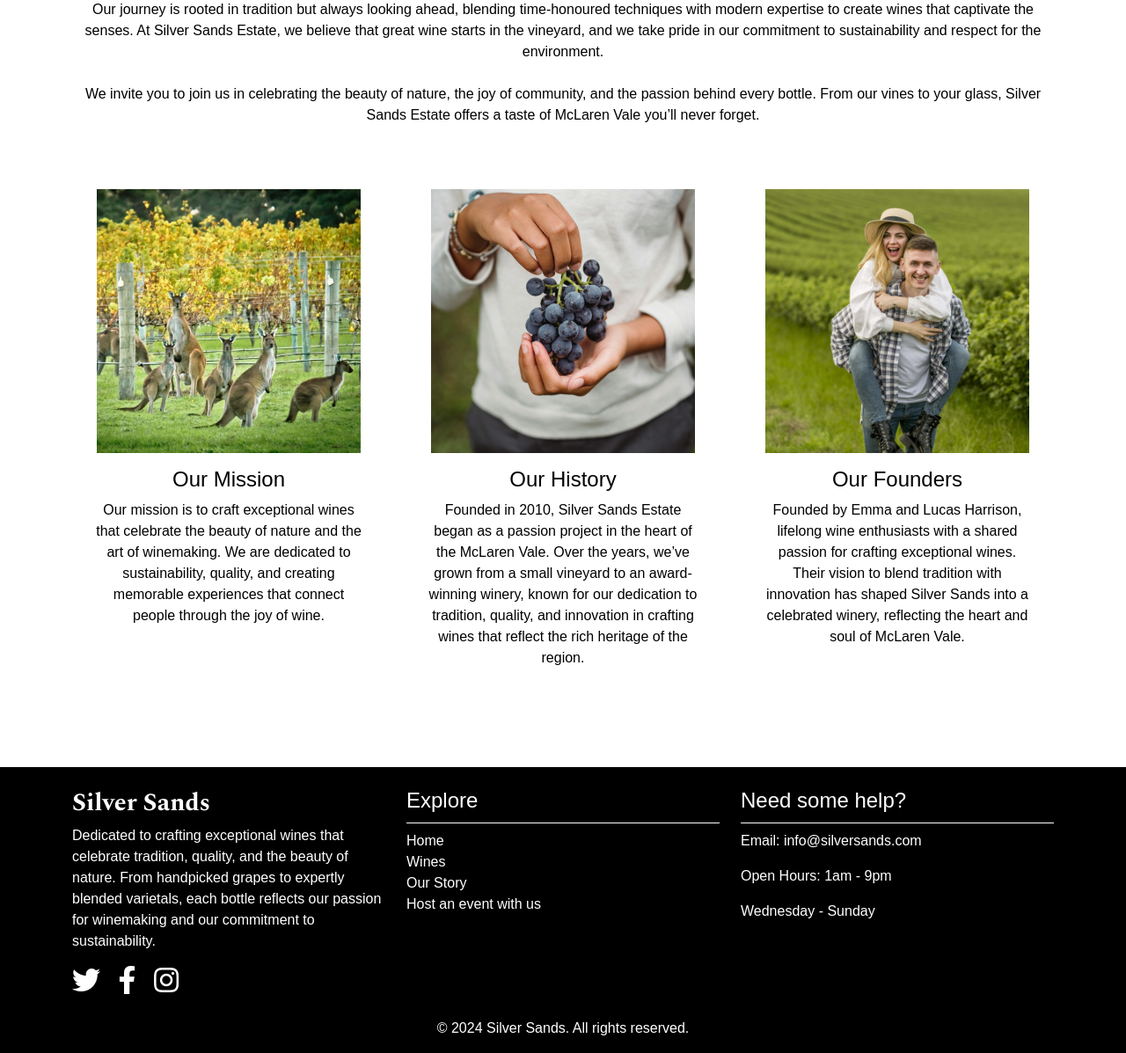
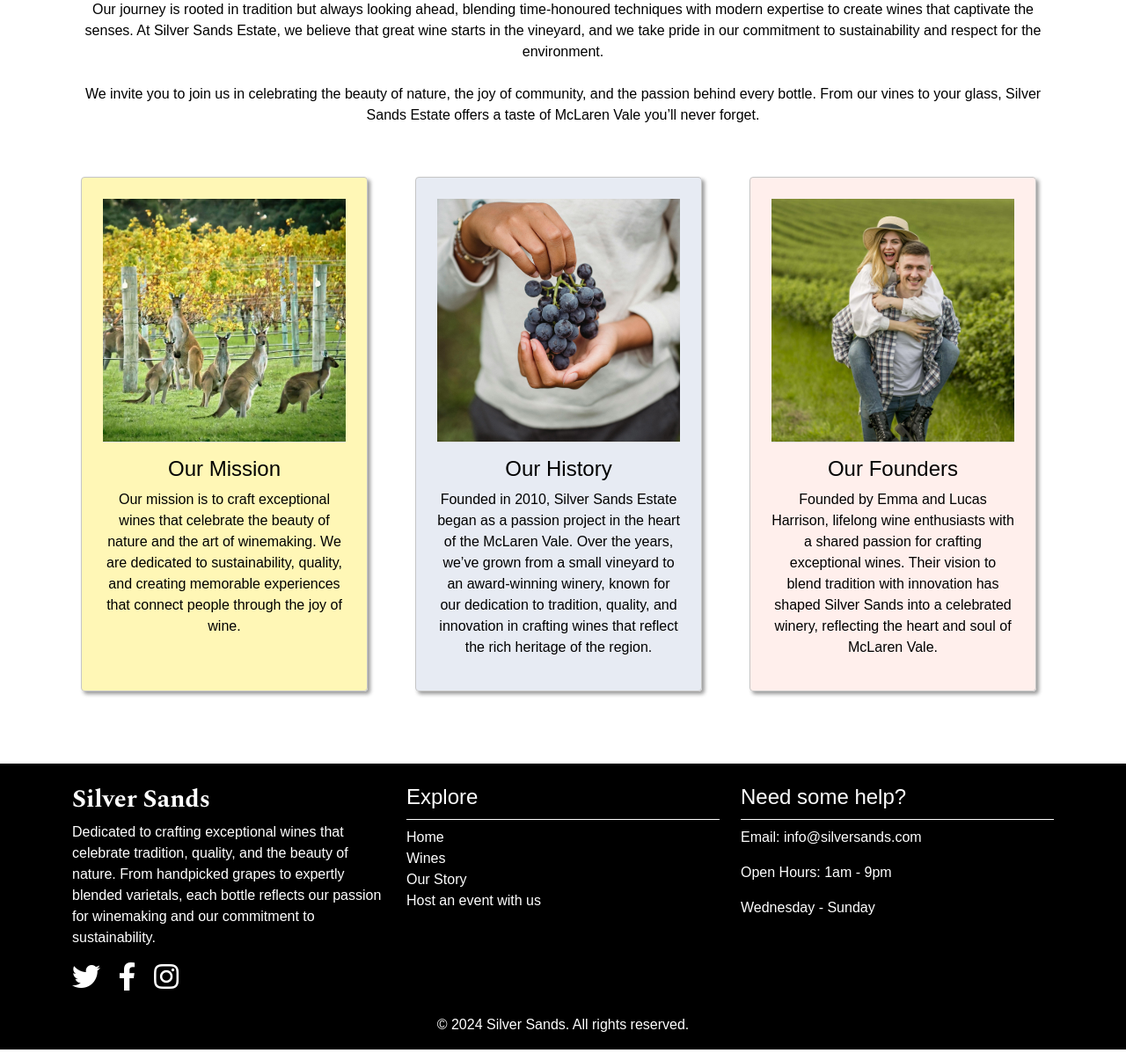
Before and after one commit to AlvaLind/project-5-silver-sands, a Django app: page /our_story/ in a window 1280 px wide. Shown: the part 335-1532 px from the top of the page at 88% size. Run offline with Django 5.2, Linux system fonts and the light colour scheme; some libraries are stand-ins or nearby versions.

Commit message:
Add styles to the info boxes

```diff
--- a/static/css/styles.css
+++ b/static/css/styles.css
@@ -120,6 +120,52 @@ footer a:hover {
     object-fit: cover;
 }
 
+/* About Us page styles */
+.about-us-box {
+    max-width: 360px;
+    height: 585px;
+    display: inline-block;
+    vertical-align: top;
+    border: 1.5px solid #c6c6c6;
+    padding: 20px;
+    margin: 10px;
+    box-shadow: 3px 3px 4px rgba(0, 0, 0, 0.4);
+    border-radius: 8px;
+    text-align: center;
+}
+
+.about-box-1 {
+    background: rgba(255, 234, 74, 0.4);
+    margin-right: 20px;
+}
+
+.about-box-2 {
+    background: rgba(176, 189, 216, 0.3);
+    margin-right: 20px;
+}
+
+.about-box-3 {
+    background: rgba(255, 236, 232, 0.8);
+    margin-right: 20px;
+}
+
+.about-us-box img.box-image {
+    width: 100%;
+    height: auto;
+    max-height: 500px;
+    border-bottom: 1px solid #ddd;
+    margin-bottom: 15px;
+}
+
+.about-us-box h2 {
+    font-size: 1.5rem;
+    margin-bottom: 10px;
+}
+
+.about-us-box p {
+    font-size: 1rem;
+}
+
 /* Product list page styles */
 .wine-item {
     position: relative;
```
